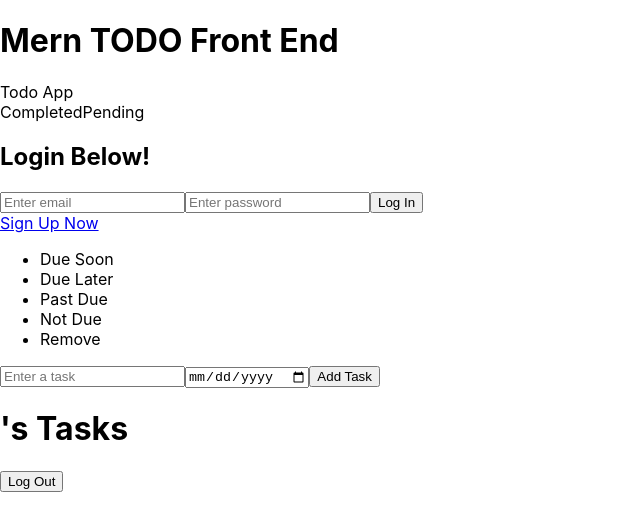
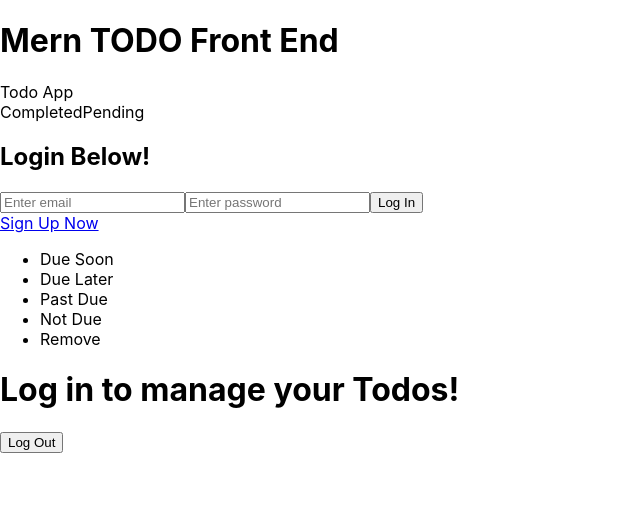
Before and after one commit to Limlight86/MERN-todo-client, a React (Create React App) app: page / in a window 1280 px wide. Shown: the top 530 px of the page, without its empty margins (0-640 px from the left). Built offline with nearby package versions, Linux system fonts and the light colour scheme; what moment-range would draw is missing.

Commit message:
updated Home page to conditionally show todos based on loggedIn

```diff
--- a/src/pages/Home.jsx
+++ b/src/pages/Home.jsx
@@ -1,15 +1,25 @@
-import React from "react"
+import React, {useContext} from "react"
+import { AppContext } from '../context/AppContext';
 import DateFilters from "../components/DateFilters"
 import TaskForm from "../components/TaskForm"
 import TasksContainer from "../components/TasksContainer"
 
 const Home = () => {
+  const { loggedIn } = useContext(AppContext)
 
   return(
     <div>
       <DateFilters />
-      <TaskForm />
-      <TasksContainer />
+      {
+        loggedIn ? (
+        <div>
+          <TaskForm />
+          <TasksContainer />
+        </div>)
+        :
+        <h1>Log in to manage your Todos!</h1>
+      }
+
     </div>
   )
 }
```
